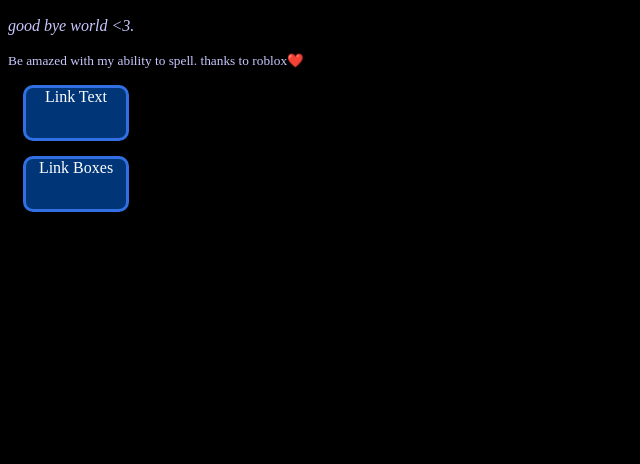
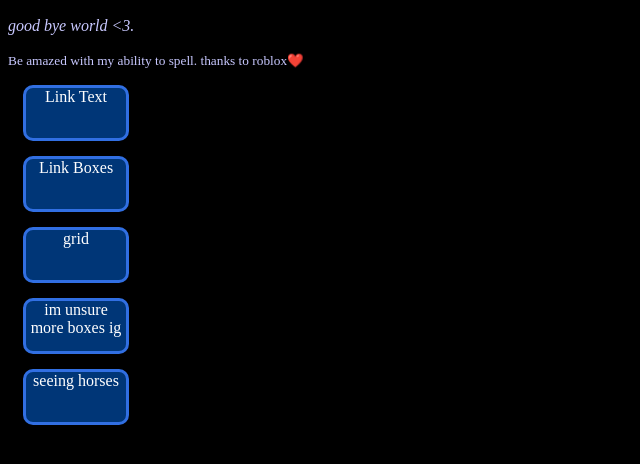
Before and after one commit to 180deathcall/digitaledia, a plain HTML site: page index.html in a window 1280 px wide. Shown: the part 222-686 px from the top of the page, without its empty margins (0-640 px from the left). Drawn offline with Linux system fonts and the light colour scheme; files whose address does not match are found by name.

Commit message:
Add files via upload

```diff
--- a/index.html
+++ b/index.html
@@ -72,6 +72,16 @@
          <li>
             <a href="boxes.html">Link Boxes</a>
          </li>
+         <li>
+            <a href="grid.html">grid</a>
+         </li>
+         <li>
+            <a href="naniii.html">im unsure
+               more boxes ig</a>
+         </li>
+         <li>
+            <a href="seeinghorse.html">seeing horses</a>
+         </li>
       </ul>
    </div>
 </body>
```
